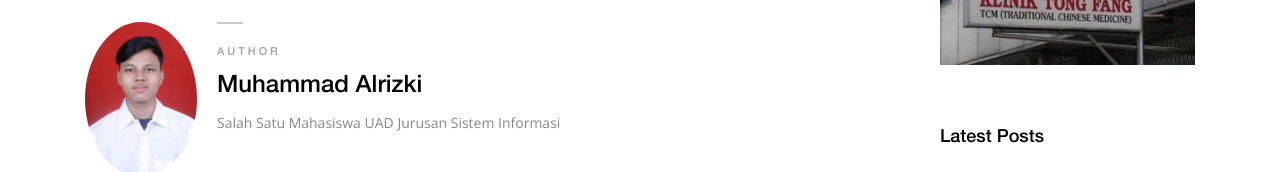
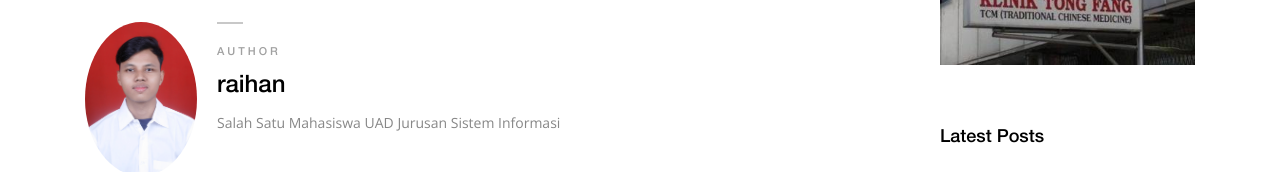
Before and after one commit to raihancyborg/inter-intranet, a plain HTML site: page semeru.html in a window 1280 px wide. Shown: the part 1905-2077 px from the top of the page. Drawn offline with nearby package versions, Linux system fonts and the light colour scheme; files whose address does not match are found by name.

Commit message:
Update semeru.html

```diff
--- a/semeru.html
+++ b/semeru.html
@@ -241,7 +241,7 @@
                         <div class="author-info">
                             <div class="line"></div>
                             <span class="author-role">Author</span>
-                            <h4><a href="#" class="author-name">Muhammad Alrizki</a></h4>
+                            <h4><a href="#" class="author-name">raihan</a></h4>
                             <p>Salah Satu Mahasiswa UAD Jurusan Sistem Informasi</p>
                         </div>
                     </div>
```
